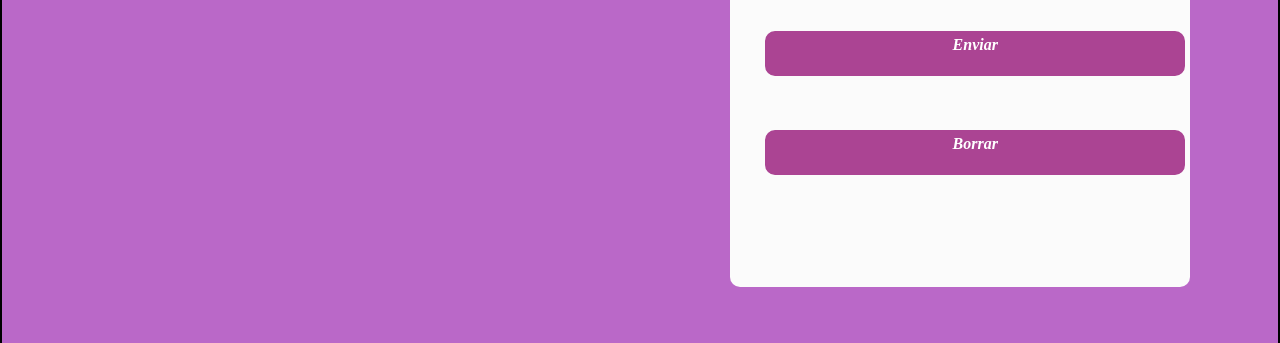
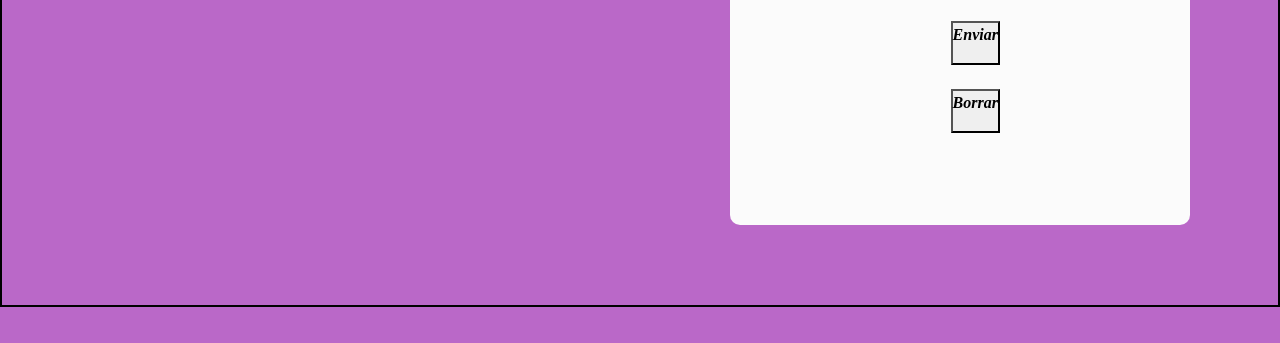
Before and after one commit to mbelenm/Ventura3D, a plain HTML site: page secciones/contactos.html in a window 1280 px wide. Shown: the part 963-1306 px from the top of the page. Drawn offline with Linux system fonts and the light colour scheme.

Commit message:
corregit boton formulario

```diff
--- a/css/estilo.css
+++ b/css/estilo.css
@@ -519,7 +519,7 @@ label{
 }
 
 
-.formulario button{
+.formu button{
   height: 45px;
   padding-left: 5px;
   padding-right: 5px;
@@ -535,7 +535,7 @@ label{
 }
 
 
-.formulario button p{
+.formu button p{
   color: #fff;
 }
 
```
